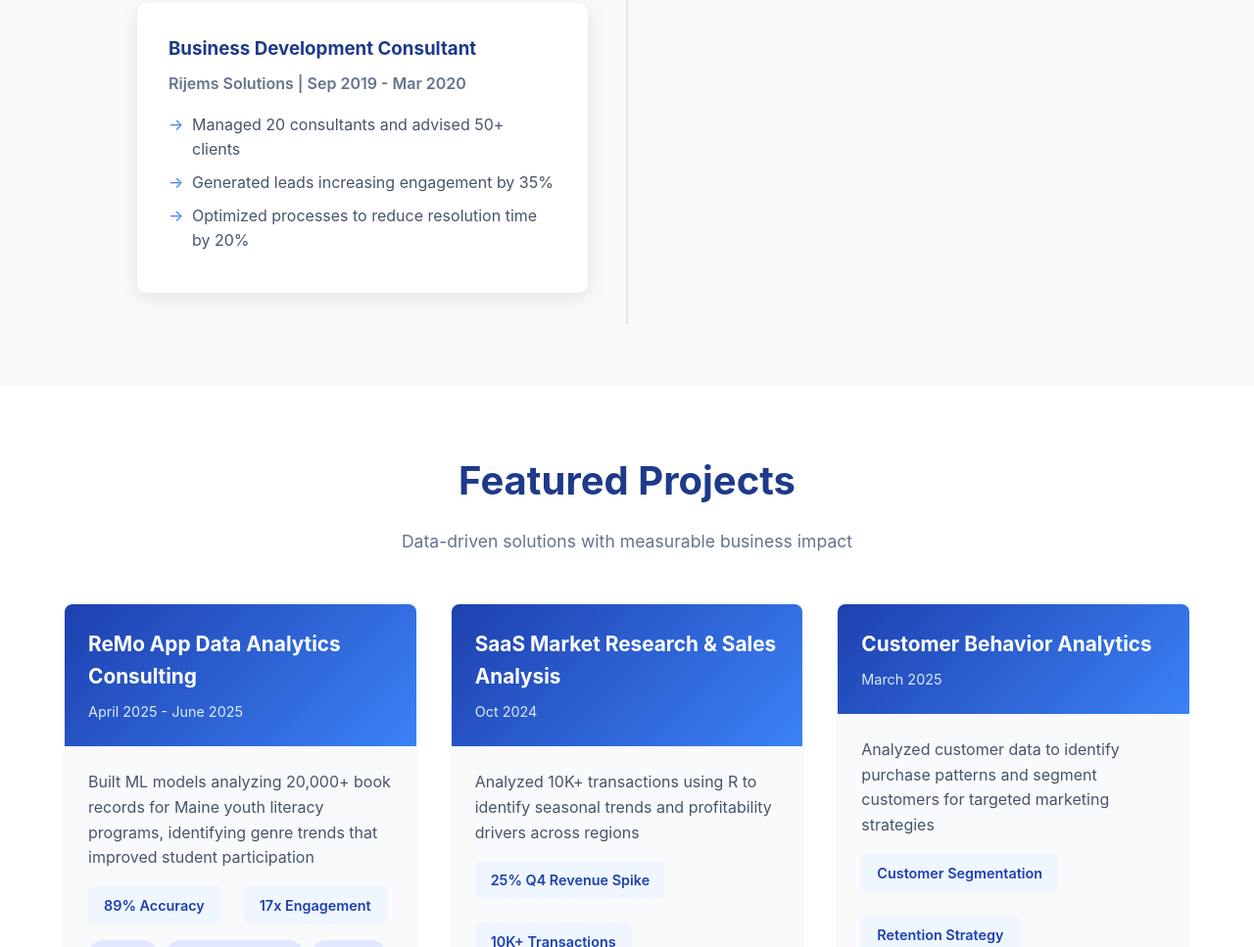
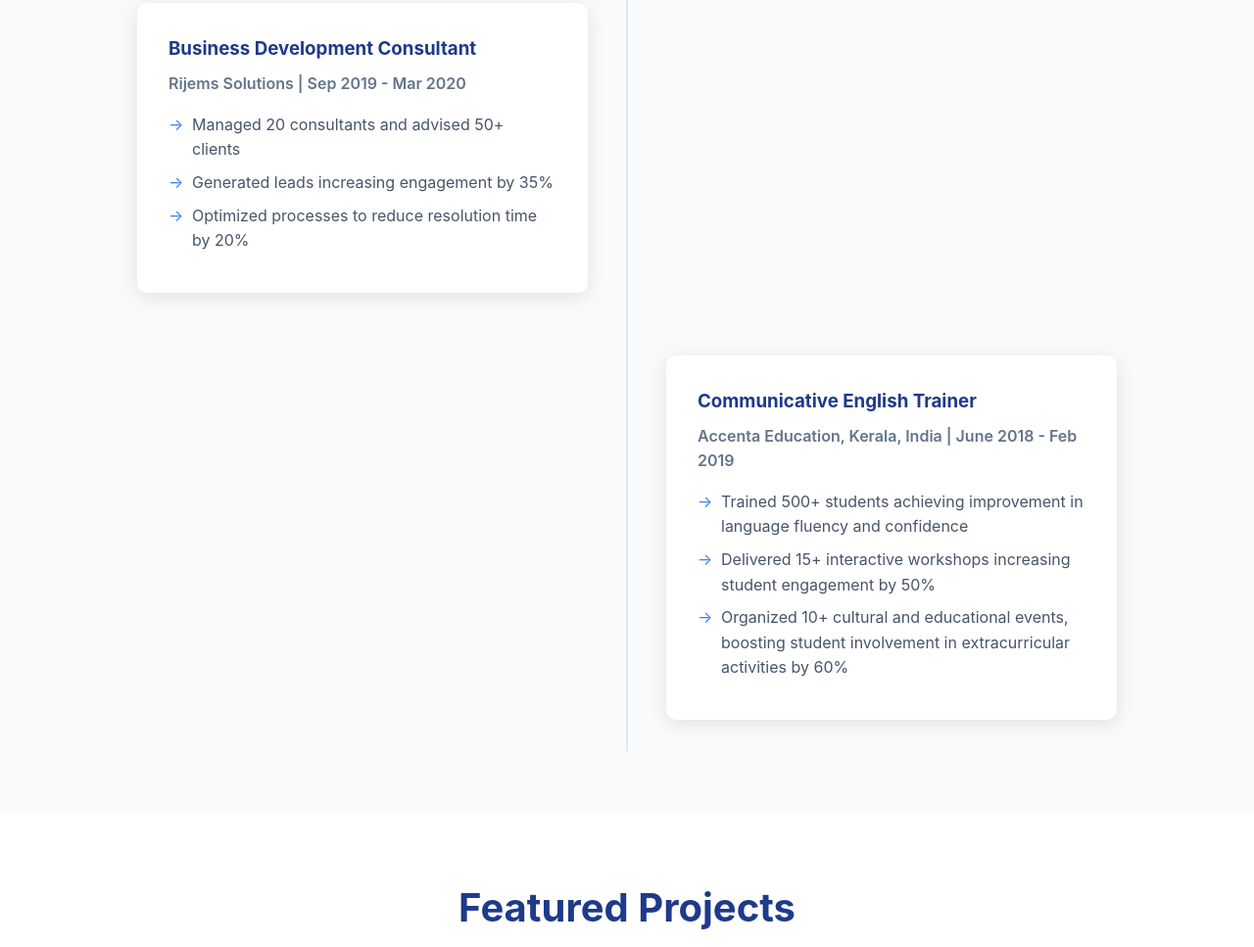
Before and after one commit to Divya-Chenthamarakshan/portfolio, a plain HTML site: page index.html in a window 1280 px wide. Shown: the part 1626-2593 px from the top of the page at 98% size. Drawn offline with Linux system fonts and the light colour scheme.

Commit message:
Update index.html

```diff
--- a/index.html
+++ b/index.html
@@ -494,6 +494,17 @@
                     </ul>
                 </div>
             </div>
+            <div class="timeline-item">
+                <div class="timeline-content">
+                    <h3>Communicative English Trainer</h3>
+                    <p class="company">Accenta Education, Kerala, India | June 2018 - Feb 2019</p>
+                    <ul>
+                        <li>Trained 500+ students achieving improvement in language fluency and confidence</li>
+                        <li>Delivered 15+ interactive workshops increasing student engagement by 50%</li>
+                        <li>Organized 10+ cultural and educational events, boosting student involvement in extracurricular activities by 60%</li>
+                    </ul>
+                </div>
+            </div>
         </div>
     </section>
 
```
